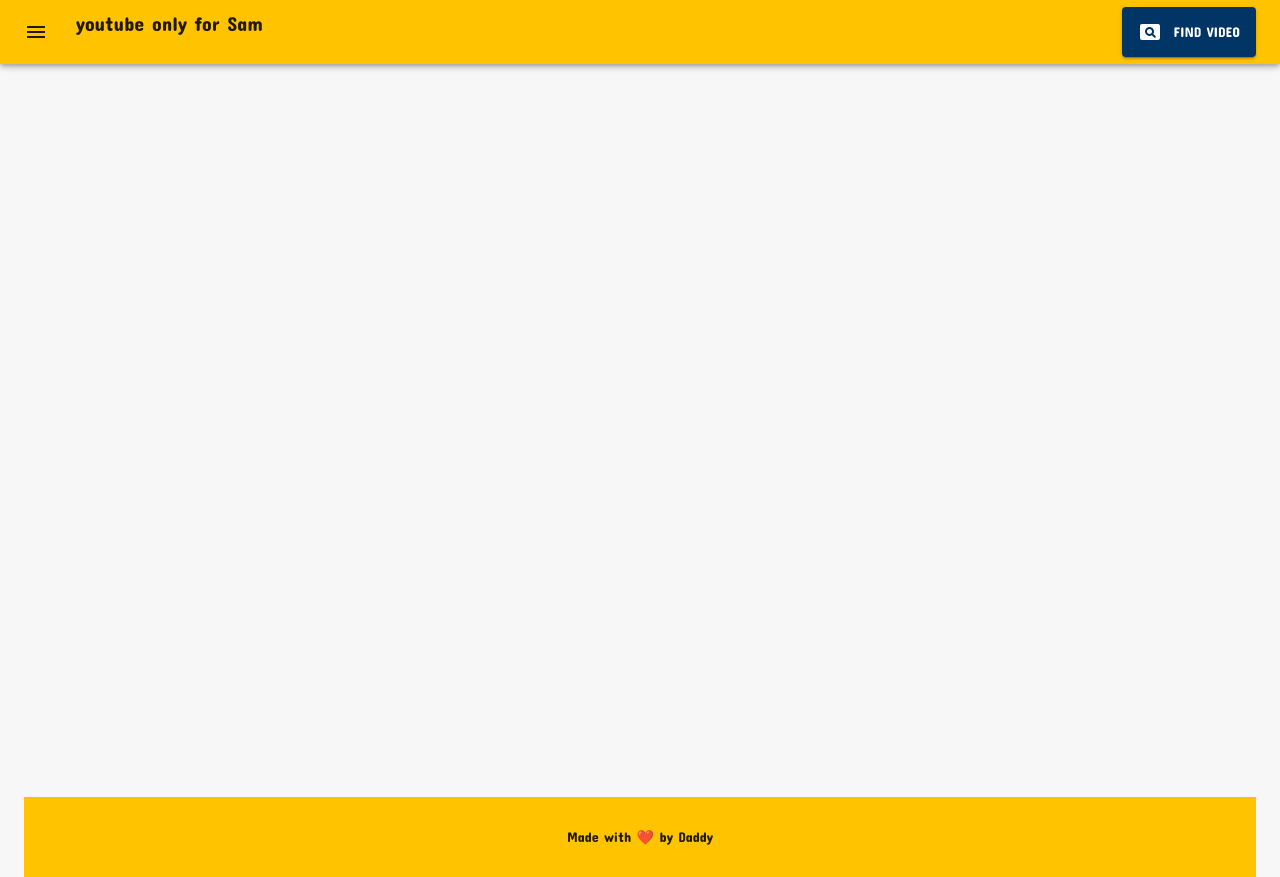
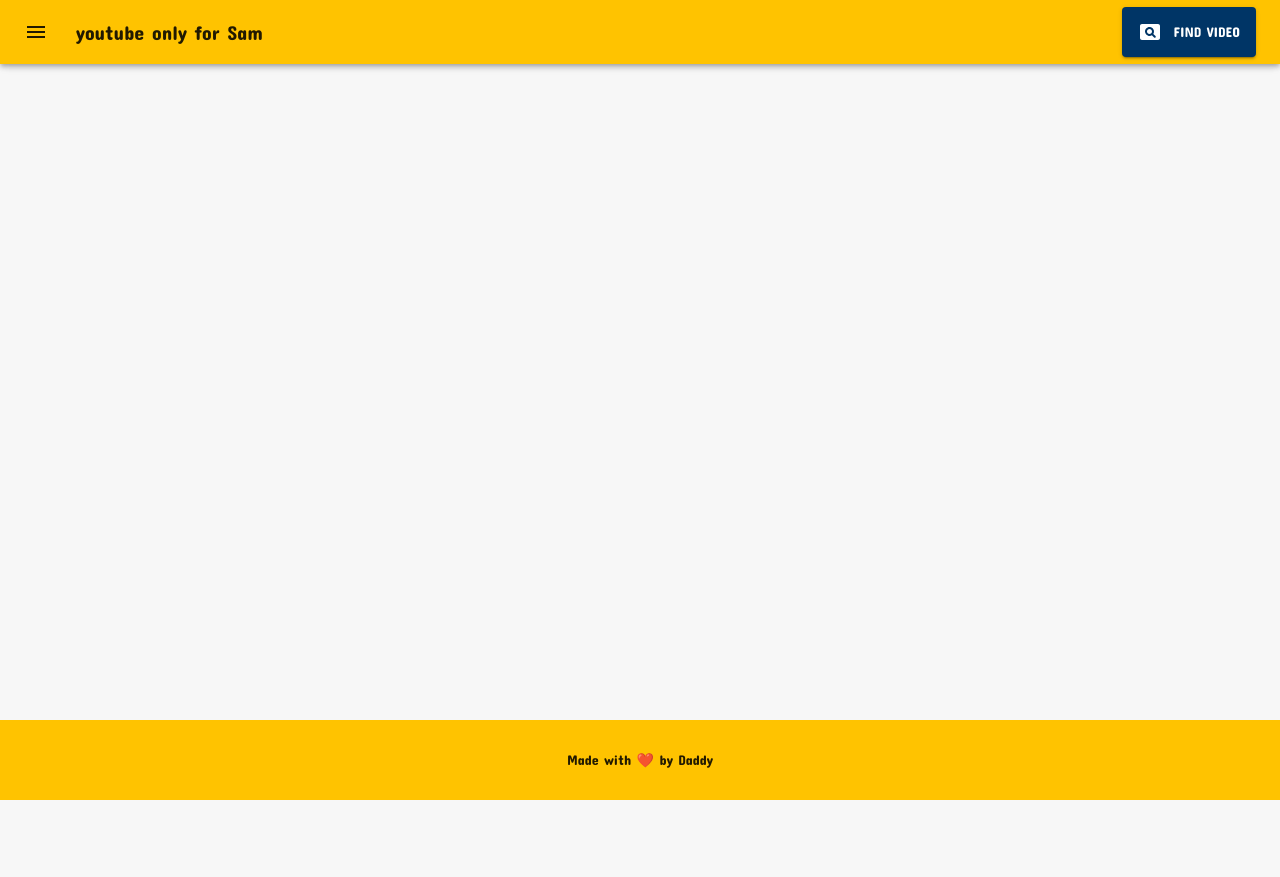
Before and after one commit to devjsonstringify/YT-FOR-SAM, a Next.js app: page / in a window 1280 px wide. After the commit the page ends 800 px from the top, so only its background shows below. Built offline with nearby package versions, Linux system fonts and the light colour scheme.

Commit message:
Fix: footer, header and videoplayer issues

```diff
--- a/components/Layout/Footer/Footer.js
+++ b/components/Layout/Footer/Footer.js
@@ -4,7 +4,9 @@ import Box from '@material-ui/core/Box'
 const StyledBoxFooter = styled(Box)`
   bottom: 0;
   background-color: #ffc300;
-  position: relative;
+  position: absolute;
+  left: 0;
+  right: 0;
   margin-top: 1rem;
   min-height: 5rem;
 `
--- a/components/Layout/Header/Header.js
+++ b/components/Layout/Header/Header.js
@@ -23,7 +23,7 @@ const Header = () => {
   const { onHandleClickToggleForm } = useContext(HomeContext)
   return (
     <StyledBox>
-      <Box>
+      <Box display="flex" alignItems="center">
         <Typography variant="h6" noWrap>
           youtube only for Sam
         </Typography>
--- a/components/VideoPlayer/VideoPlayer.js
+++ b/components/VideoPlayer/VideoPlayer.js
@@ -1,11 +1,13 @@
 import Head from 'next/head'
 import ReactPlayer from 'react-player'
 import Box from '@material-ui/core/Box'
+import Container from '@material-ui/core/Container'
 import styled from 'styled-components'
 
 const StyledBox = styled(Box)`
   position: relative;
-  padding-top: calc((9 / 16) * 100%);
+  min-height: calc(100vh - 20vh);
+  width: 100%;
 
   .react-player {
     position: absolute;
@@ -18,6 +20,7 @@ const StyledBox = styled(Box)`
 
 const VideoPlayer = () => {
   return (
+    <Container mawWidth="md">
       <StyledBox>
         <ReactPlayer
           className="react-player"
@@ -26,6 +29,7 @@ const VideoPlayer = () => {
           playing
         />
       </StyledBox>
+    </Container>
   )
 }
 
```
Lines whose indentation alone changed are shown as unchanged.
